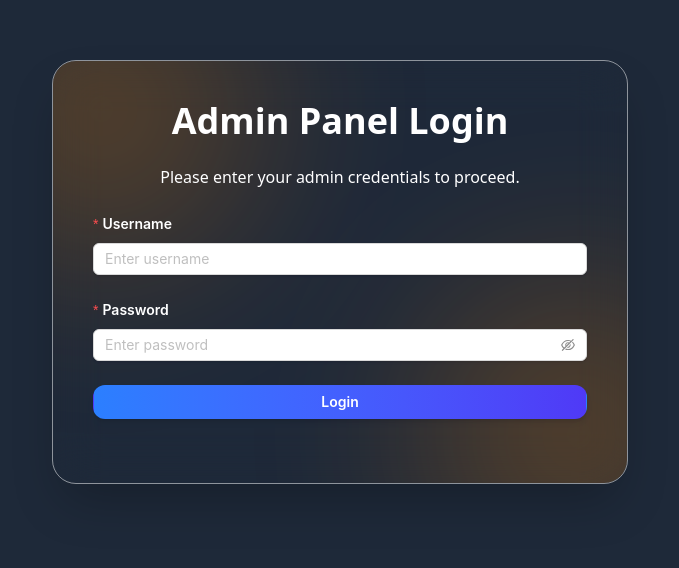
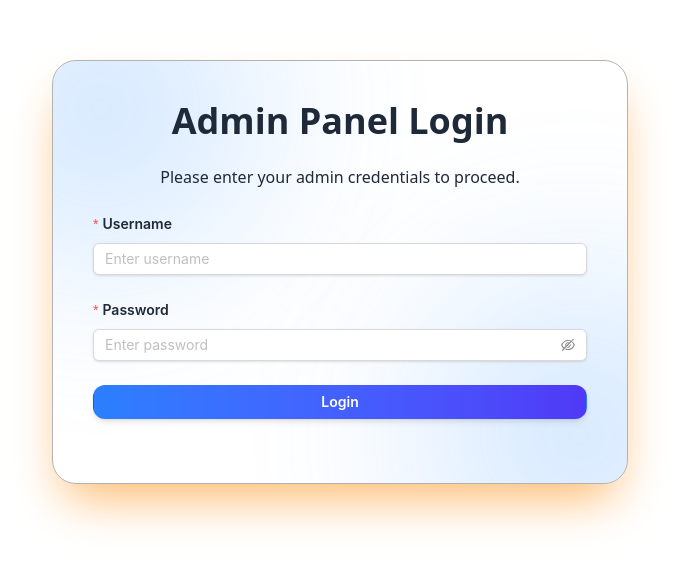
Before and after one commit to Priyanka-sh1234/Pi-meet-Frontend, a React (Vite) app: page /login in a window 1280 px wide. Shown: the part 128-696 px from the top of the page, without its empty margins (300-979 px from the left). Built offline with nearby package versions, Linux system fonts and the light colour scheme.

Commit message:
addition

```diff
--- a/src/pages/First.jsx
+++ b/src/pages/First.jsx
@@ -9,7 +9,7 @@ const First = () => {
   };
 
   return (
-    <div className="flex items-center justify-center bg-gray-800 min-h-screen  p-6">
+    <div className="flex items-center justify-center bg-white min-h-screen  p-6">
       <div className="relative backdrop-blur-xl rounded-3xl shadow-2xl p-10 w-full max-w-2xl text-center border border-white/50 overflow-hidden">
 
         {/* Decorative Blobs (More visible) */}
@@ -17,14 +17,14 @@ const First = () => {
         <div className="absolute -bottom-24 -right-24 w-72 h-72 bg-orange-500 opacity-30 rounded-full blur-[100px] z-0"></div>
 
         <div className="relative z-10">
-          <h1 className="text-4xl sm:text-5xl font-extrabold text-white mb-6 tracking-tight">
+          <h1 className="text-4xl sm:text-5xl font-extrabold text-gray-800 mb-6 tracking-tight">
             Welcome to the Admin Panel
           </h1>
 
-          <p className="text-lg text-white mb-2">
+          <p className="text-lg text-gray-800 mb-2">
             This is your central hub for managing settings, users, and much more.
           </p>
-          <p className="text-md text-white mb-8">
+          <p className="text-md text-gray-800 mb-8">
             Click the button below to access the admin dashboard.
           </p>
 
--- a/src/pages/Login.jsx
+++ b/src/pages/Login.jsx
@@ -27,19 +27,19 @@ export default function AdminLogin() {
   };
 
   return (
-    <div className="flex items-center justify-center min-h-screen bg-gray-800 p-6">
-      <div className="relative backdrop-blur-xl rounded-3xl shadow-2xl p-10 w-full max-w-xl border border-white/50 overflow-hidden">
+    <div className="flex items-center justify-center min-h-screen bg-white/40 p-6">
+      <div className="relative backdrop-blur-2xl rounded-3xl shadow-orange-300 shadow-2xl p-10 w-full max-w-xl border border-black/30 overflow-hidden">
 
         {/* Decorative Blobs */}
-        <div className="absolute -top-24 -left-24 w-72 h-72 bg-orange-400 opacity-30 rounded-full blur-[100px] z-0"></div>
-        <div className="absolute -bottom-24 -right-24 w-72 h-72 bg-orange-400 opacity-30 rounded-full blur-[100px] z-0"></div>
+        <div className="absolute -top-24 -left-24 w-72 h-72 bg-blue-400 opacity-30 rounded-full blur-[100px] z-0"></div>
+        <div className="absolute -bottom-24 -right-24 w-72 h-72 bg-blue-400 opacity-30 rounded-full blur-[100px] z-0"></div>
 
         <div className="relative z-10">
-          <h1 className="text-3xl sm:text-4xl font-extrabold text-white text-center mb-6">
+          <h1 className="text-3xl sm:text-4xl font-extrabold text-gray-800 text-center mb-6">
             Admin Panel Login
           </h1>
 
-          <p className="text-center text-white mb-6">
+          <p className="text-center text-gray-800 mb-6">
             Please enter your admin credentials to proceed.
           </p>
 
@@ -52,7 +52,7 @@ export default function AdminLogin() {
             autoComplete="off"
           >
             <Form.Item
-              label={<span className="text-white font-semibold">Username</span>}
+              label={<span className="text-gray-800 font-semibold">Username</span>}
               name="admin"
               rules={[{ required: true, message: 'Please input your username!' }]}
             >
@@ -63,7 +63,7 @@ export default function AdminLogin() {
             </Form.Item>
 
             <Form.Item
-              label={<span className="text-white font-semibold">Password</span>}
+              label={<span className="text-gray-800 font-semibold">Password</span>}
               name="password"
               rules={[{ required: true, message: 'Please input your password!' }]}
             >
```
